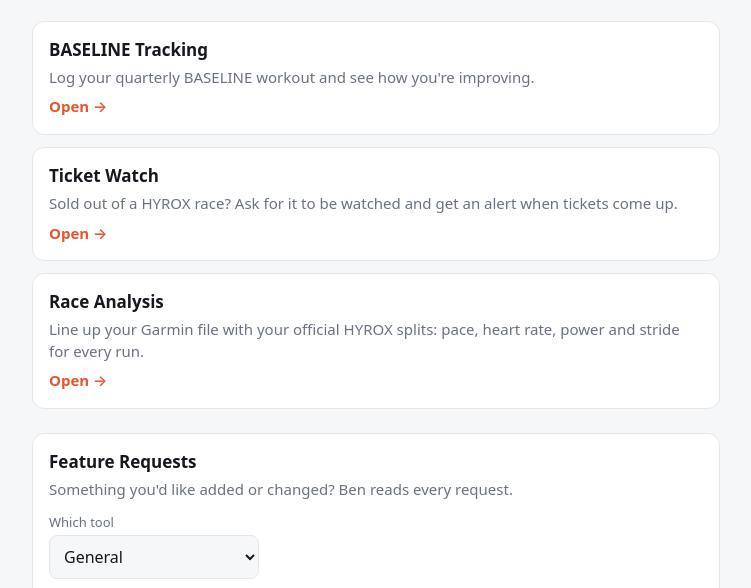
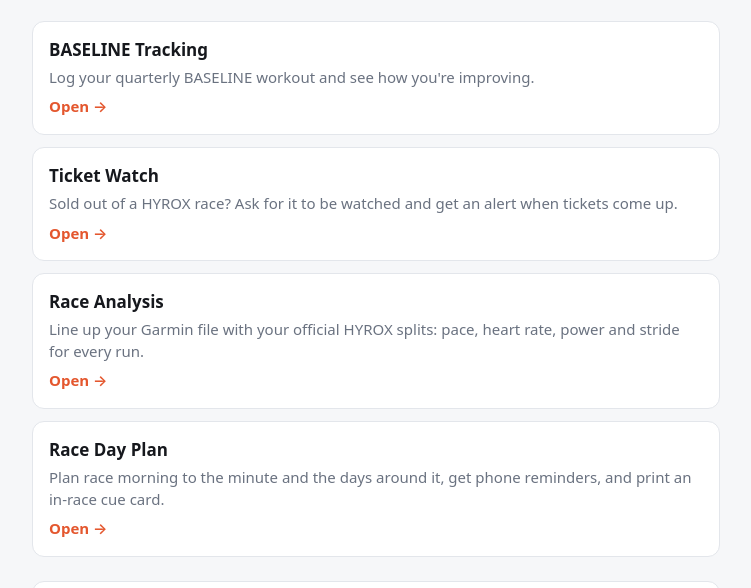
Before and after one commit to brodeurbenjamin/brodeurbenjamin.github.io, a plain HTML site: page site/index.html in a window 1280 px wide. Shown: the part 149-737 px from the top of the page, without its empty margins (264-1015 px from the left). Drawn offline with Linux system fonts and the light colour scheme.

Commit message:
Add Race Day Plan to the home page
A card for hybridbyben.com/race-plan/, and Race Day Plan in the Feature
Requests tool list (page and form script).

Co-Authored-By: Claude Opus 5.5 <noreply@anthropic.com>
Claude-Session: https://claude.ai/code/session_01SvWJ8oMKkQNaB1Z6364wrG

```diff
--- a/site/index.html
+++ b/site/index.html
@@ -96,6 +96,11 @@
       <p>Line up your Garmin file with your official HYROX splits: pace, heart rate, power and stride for every run.</p>
       <span class="go">Open →</span>
     </a>
+    <a class="card" href="/race-plan/">
+      <h2>Race Day Plan</h2>
+      <p>Plan race morning to the minute and the days around it, get phone reminders, and print an in-race cue card.</p>
+      <span class="go">Open →</span>
+    </a>
   </div>
 
   <section class="panel" aria-labelledby="frTitle">
@@ -104,7 +109,7 @@
     <form id="fr" novalidate>
       <div class="fields">
         <div><label for="frTool">Which tool</label>
-          <select id="frTool"><option>General</option><option>BASELINE Tracking</option><option>Ticket Watch</option><option>Race Analysis</option><option>A new tool</option></select></div>
+          <select id="frTool"><option>General</option><option>BASELINE Tracking</option><option>Ticket Watch</option><option>Race Analysis</option><option>Race Day Plan</option><option>A new tool</option></select></div>
         <div class="full"><label for="frIdea">Your request</label><textarea id="frIdea" maxlength="2000" required></textarea></div>
         <div><label for="frName">Name (optional)</label><input id="frName" maxlength="30" autocomplete="given-name" placeholder="e.g. Sam K."></div>
         <div><label for="frEmail">Email for a reply (optional)</label><input id="frEmail" type="email" maxlength="100" autocomplete="email"></div>
```
Also changed, not shown: 2 other files.
